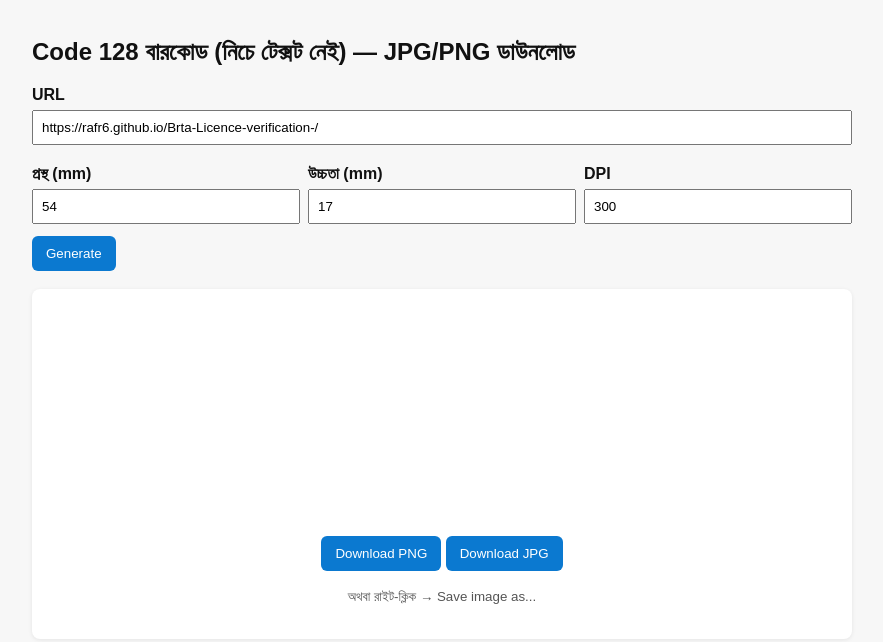
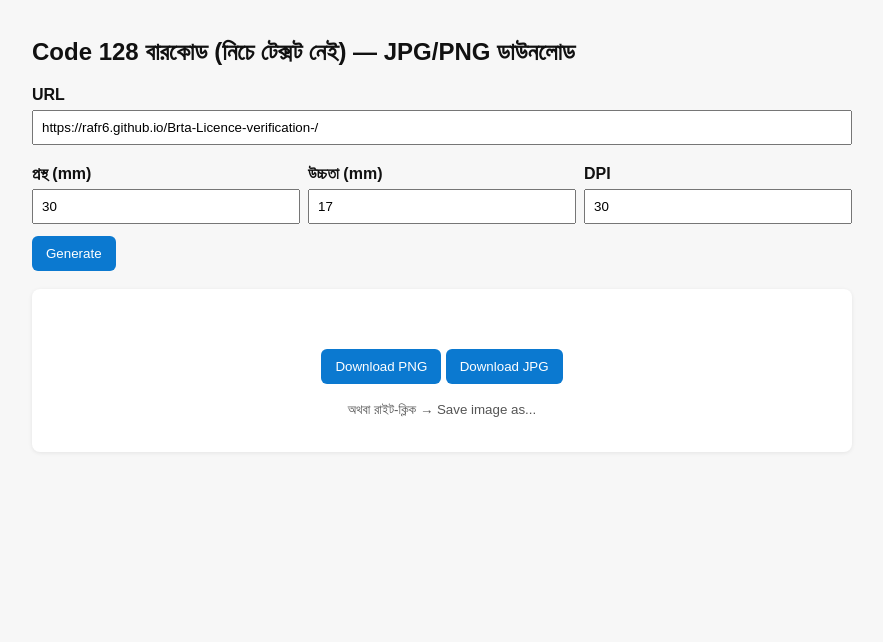
Before and after one commit to rafr6/Raihan-Id-, a plain HTML site: page index.html in a window 1280 px wide. Shown: the whole page, without its empty margins (198-1081 px from the left). Drawn offline with Linux system fonts and the light colour scheme; a script that the page names is missing.

Commit message:
Update index.html

```diff
--- a/index.html
+++ b/index.html
@@ -26,7 +26,7 @@
   <div class="row">
     <div>
       <label>প্রস্থ (mm)</label>
-      <input id="widthMm" type="number" value="54" min="30" />
+      <input id="widthMm" type="number" value="30" min="30" />
     </div>
     <div>
       <label>উচ্চতা (mm)</label>
@@ -34,7 +34,7 @@
     </div>
     <div>
       <label>DPI</label>
-      <input id="dpi" type="number" value="300" min="72" />
+      <input id="dpi" type="number" value="30" min="72" />
     </div>
   </div>
 
@@ -44,7 +44,7 @@
     <div id="svgContainer">
       <svg id="barcodeSvg"></svg>
     </div>
-    <div style="margin-top:12px;">
+    <div style="margin-top:6px;">
       <button id="downloadPng">Download PNG</button>
       <button id="downloadJpg">Download JPG</button>
       <p><small>অথবা রাইট-ক্লিক → Save image as...</small></p>
```
